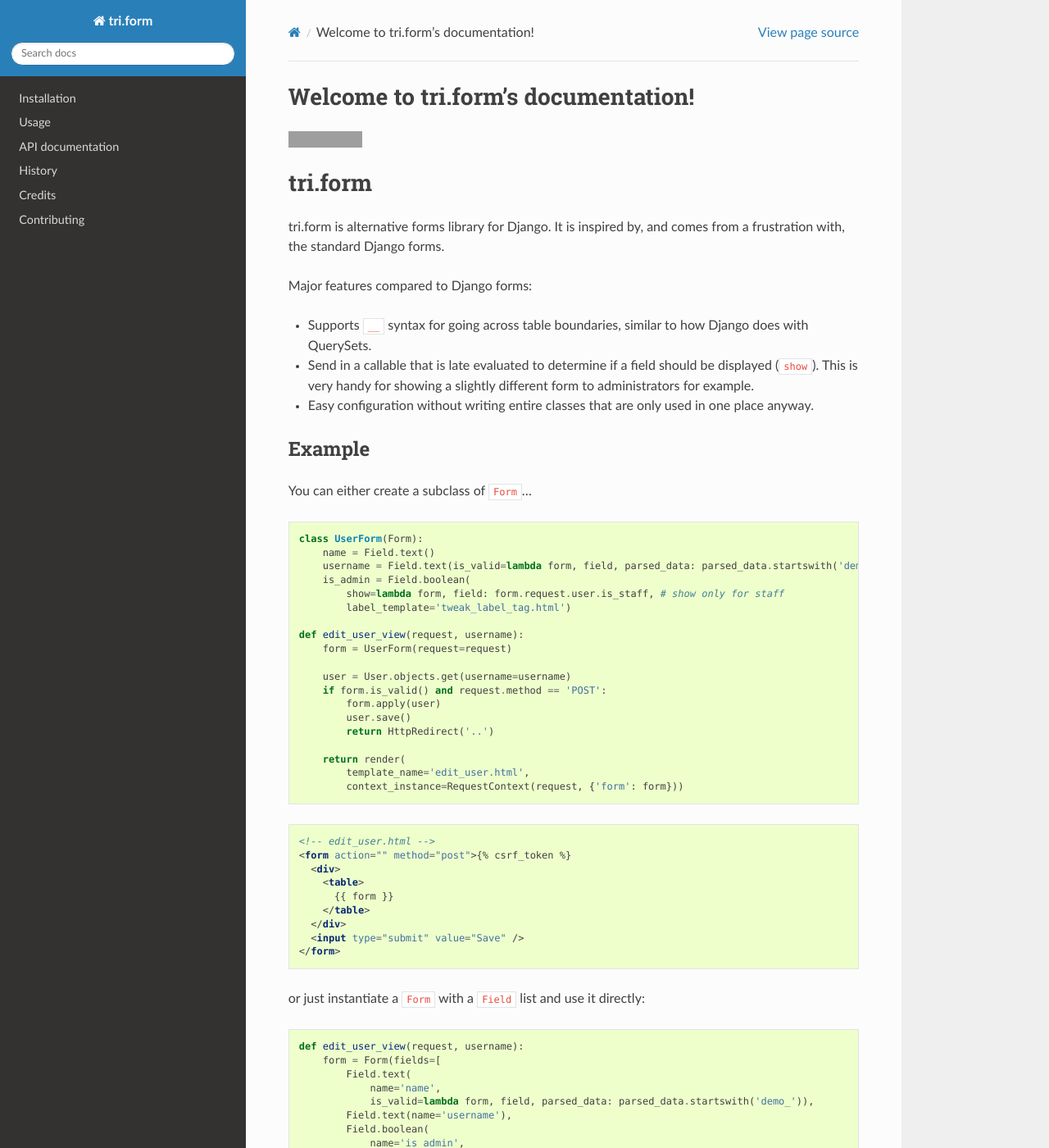
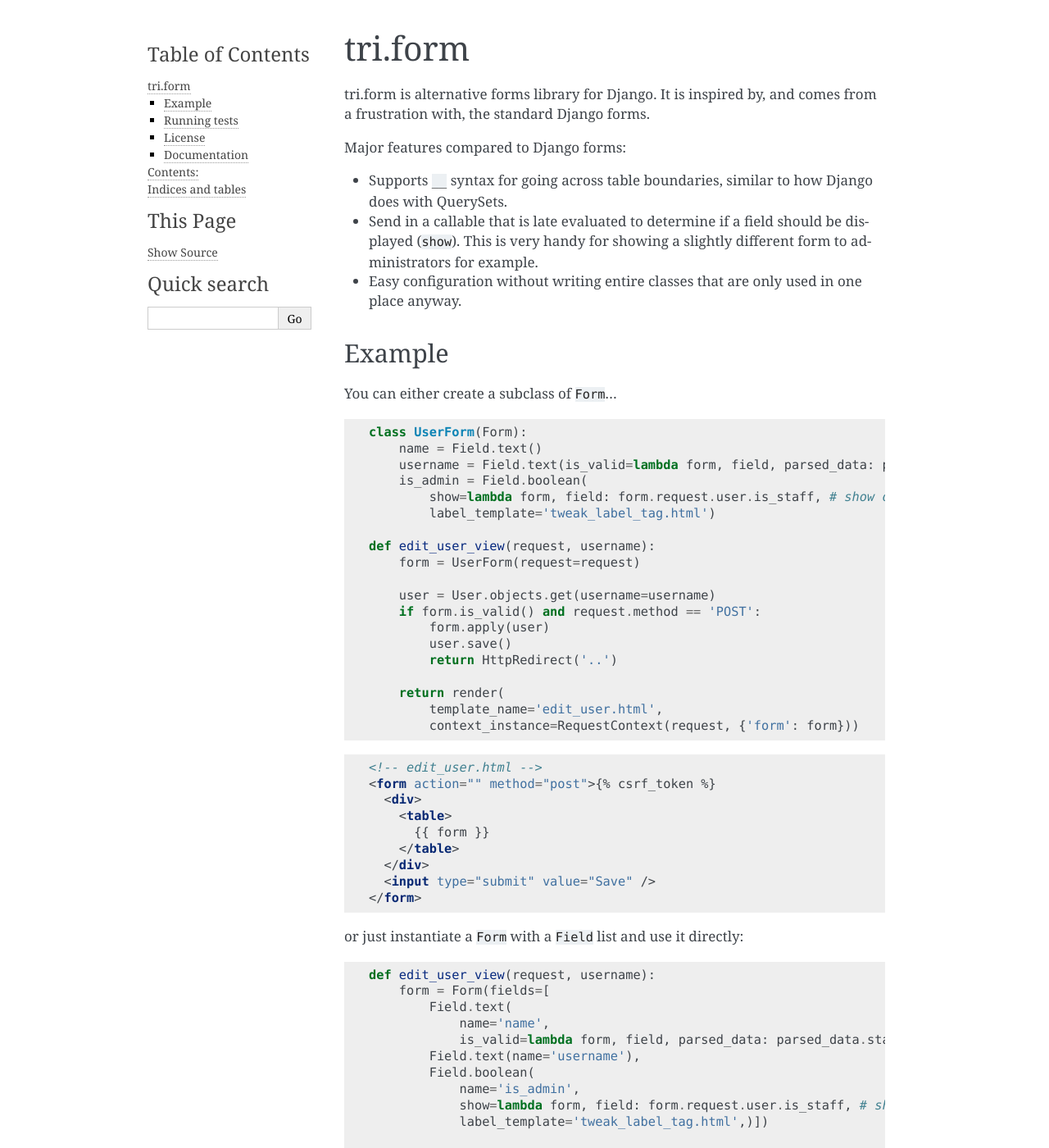
Before and after one commit to iommirocks/iommi, a Sphinx documentation site: the page built from docs/index.rst, in a window 1280 px wide and 1400 px high. Shown: the whole window at 82% size. Built offline with Sphinx 7.4.7, drawn with Linux system fonts in a browser that asks for light colours; pages that are not in the unit, such as notebooks, are missing from menus; the version number could not be read and is left out; some of the changed text lies outside the part shown; grey boxes are pictures that could not be loaded.

Commit message:
Nicer documentation

```diff
--- a/docs/conf.py
+++ b/docs/conf.py
@@ -29,6 +29,11 @@
 sys.path.insert(0, project_root)
 
 import tri.form
+
+from tri.declarative import generate_rst_docs
+
+generate_rst_docs('.', [tri.form.Form, tri.form.Field], (tri.form.MISSING,))
+
 
 # -- General configuration -----------------------------------------------------
 
@@ -110,7 +115,7 @@
 
 # The theme to use for HTML and HTML Help pages.  See the documentation for
 # a list of builtin themes.
-html_theme = 'sphinx_rtd_theme'
+html_theme = 'alabaster'
 
 # Theme options are theme-specific and customize the look and feel of a theme
 # further.  For a list of options available for each theme, see the
@@ -118,8 +123,8 @@
 #html_theme_options = {}
 
 # Add any paths that contain custom themes here, relative to this directory.
-import sphinx_rtd_theme
-html_theme_path = [sphinx_rtd_theme.get_html_theme_path()]
+# import sphinx_rtd_theme
+# html_theme_path = [sphinx_rtd_theme.get_html_theme_path()]
 
 # The name for this set of Sphinx documents.  If None, it defaults to
 # "<project> v<release> documentation".
--- a/docs/index.rst
+++ b/docs/index.rst
@@ -1,8 +1,5 @@
-Welcome to tri.form's documentation!
-======================================
-
 .. include:: ../README.rst
-    :start-line: 3
+    :start-line: 5
 
 Contents:
 =========
--- a/docs/requirements.txt
+++ b/docs/requirements.txt
@@ -1,3 +1,3 @@
 sphinx
-sphinx_rtd_theme
+alabaster
 -r../requirements.txt
--- a/requirements.txt
+++ b/requirements.txt
@@ -1,3 +1,3 @@
-tri.declarative >=1.0.2
+tri.declarative >=1.1.0
 tri.struct >= 2.5.3
 six
```
Also changed, not shown: docs/api.rst (+5 -3 lines), 1 other file.
